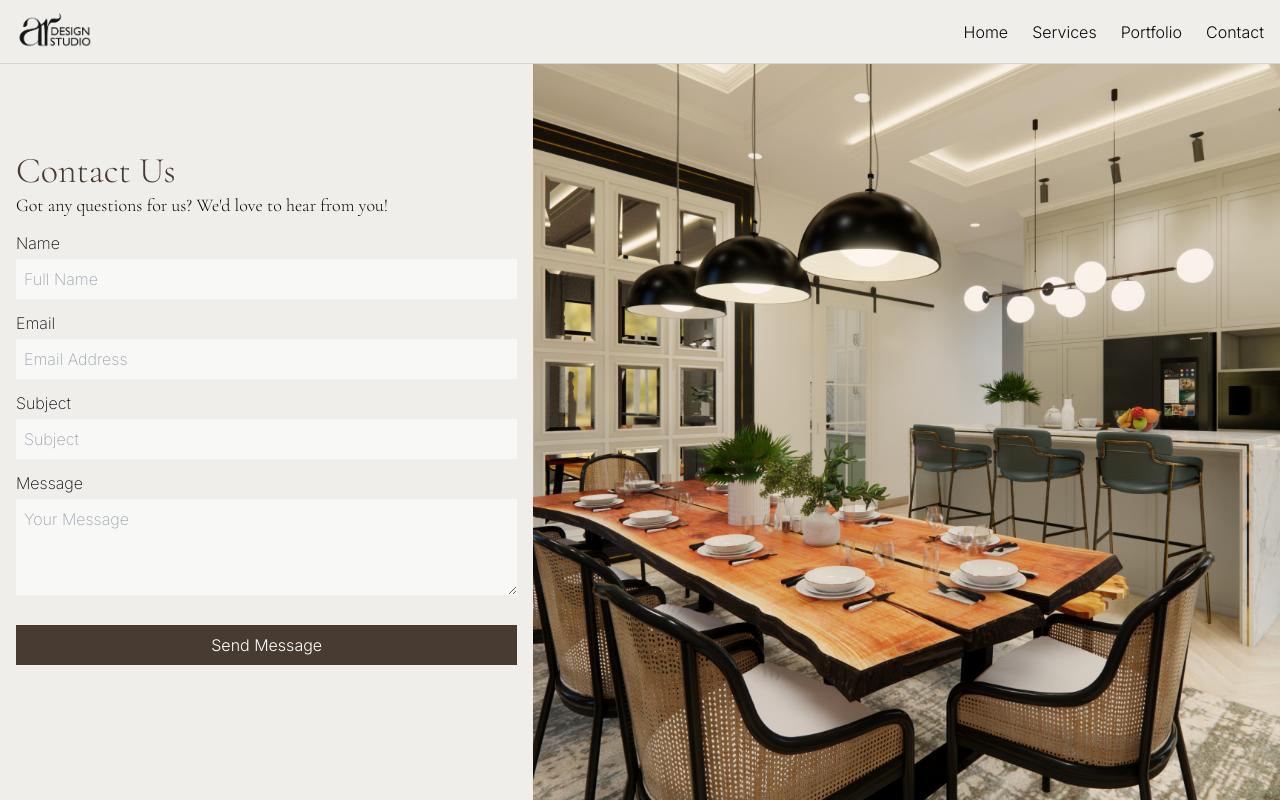
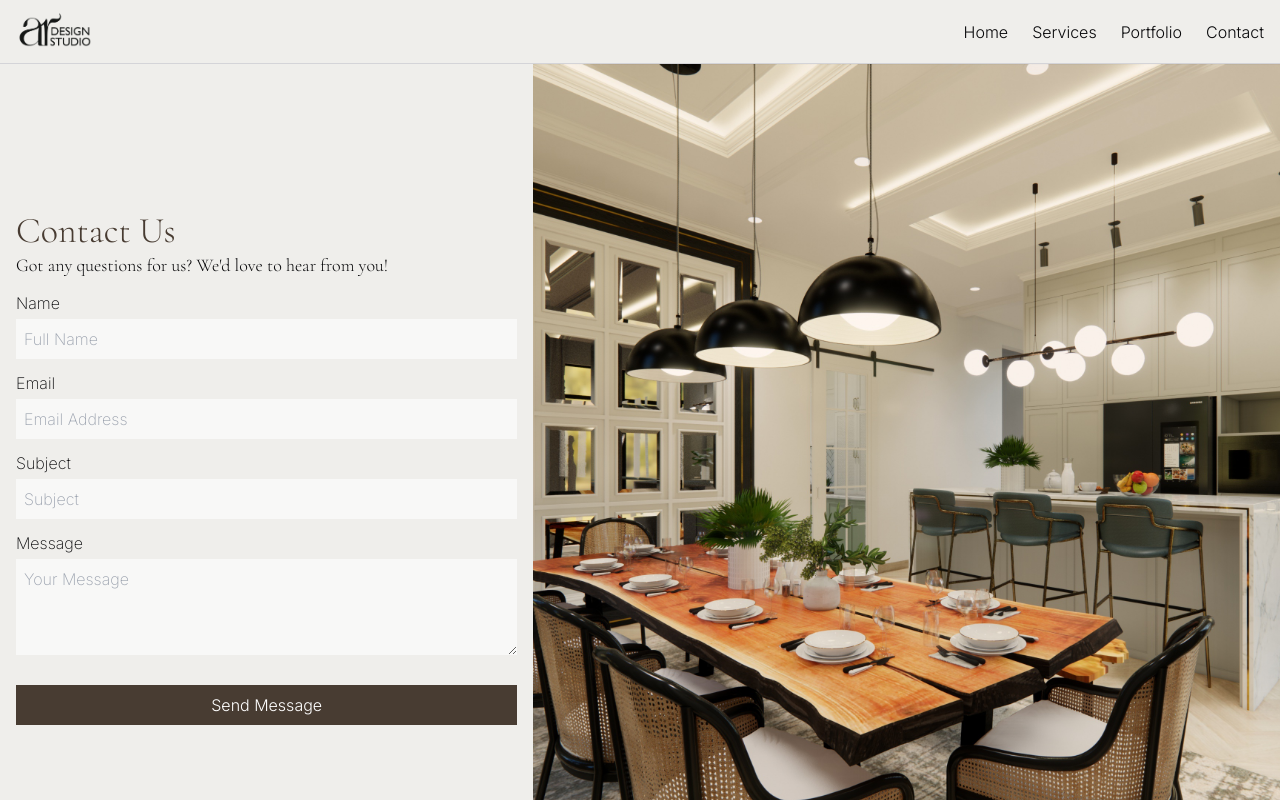
Before and after one commit to actuallyakshat/ar-design-studio, a Next.js app: page /contact in a window 1280 px wide. Shown: the top 800 px of the page. Built offline with nearby package versions, Linux system fonts and the light colour scheme; a web font is replaced by a local one.

Commit message:
fixed: padding issues in contact page for zoomed in screens

```diff
--- a/app/contact/_components/ContactForm.tsx
+++ b/app/contact/_components/ContactForm.tsx
@@ -53,7 +53,7 @@ export default function ContactForm() {
   const [sentStatus, setSentStatus] = useState("");
 
   const handleChange = (
-    e: ChangeEvent<HTMLInputElement | HTMLTextAreaElement>,
+    e: ChangeEvent<HTMLInputElement | HTMLTextAreaElement>
   ) => {
     const { name, value } = e.target;
     setFormData({ ...formData, [name]: value });
@@ -101,7 +101,7 @@ export default function ContactForm() {
       animate="visible"
       variants={containerVariants}
       onSubmit={handleSubmit}
-      className="mt-4 flex w-full max-w-lg flex-col gap-3 font-inter font-extralight"
+      className="mt-2 flex w-full max-w-lg flex-col gap-3 font-inter font-extralight"
     >
       <div>
         <motion.h1
--- a/app/contact/page.tsx
+++ b/app/contact/page.tsx
@@ -4,8 +4,8 @@ import Image from "next/image";
 
 export default function Contact() {
   return (
-    <section className="flex min-h-screen w-full items-center justify-center font-cormorantGaramond lg:grid lg:grid-cols-12">
-      <div className="flex w-full flex-col items-center justify-center px-4 pb-8 lg:col-span-5 lg:pb-0 lg:pt-0">
+    <section className="flex min-h-screen w-full items-center justify-center font-cormorantGaramond pt-16 lg:grid lg:grid-cols-12">
+      <div className="flex w-full flex-col items-center justify-center px-4 pb-8 pt-16 lg:col-span-5 lg:pb-0 lg:pt-0">
         <ContactForm />
       </div>
       <div className="hidden h-screen w-full lg:col-span-7 lg:flex">
@@ -15,7 +15,7 @@ export default function Contact() {
           src={"/assets/contact1.jpg"}
           width={4000}
           height={4000}
-          className="w-full flex-1 object-cover"
+          className="w-full h-full object-cover"
         />
       </div>
     </section>
```
